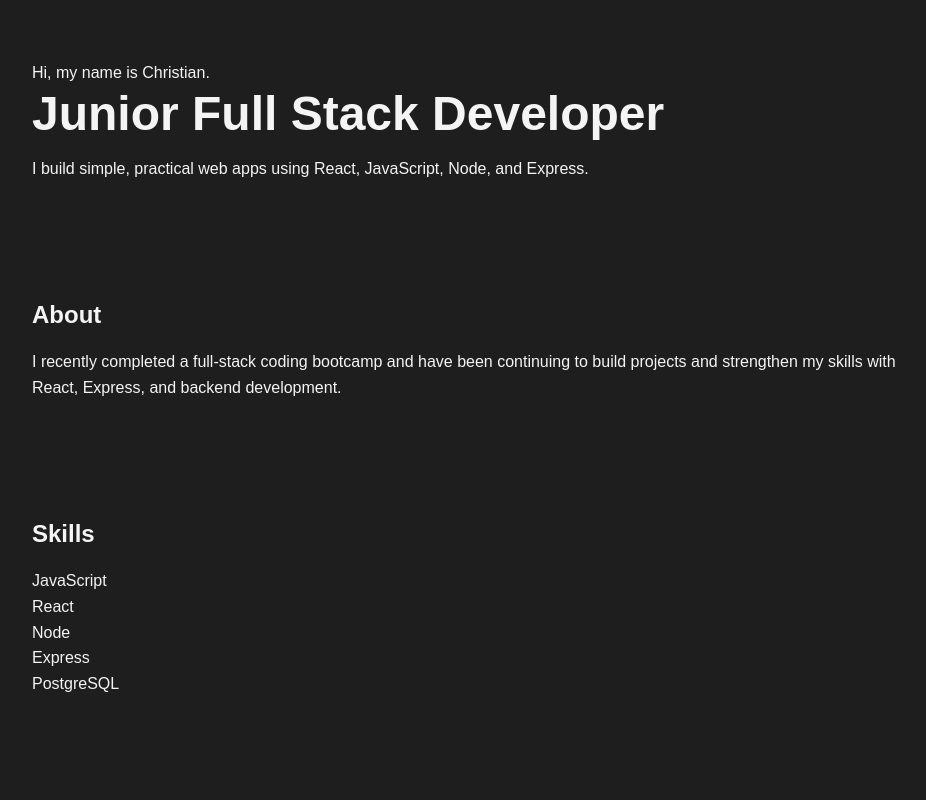
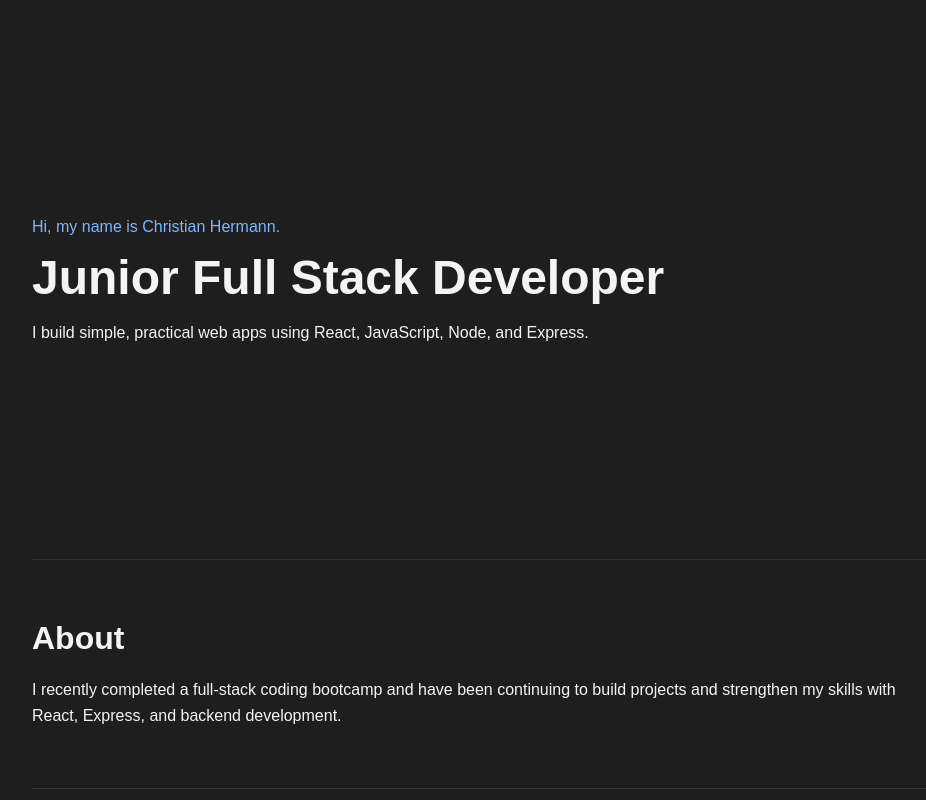
Before and after one commit to Christian-Hermann/portfolio-page, a React (Vite) app: page / in a window 1280 px wide. Shown: the top 800 px of the page, without its empty margins (158-1084 px from the left). Built offline with nearby package versions, Linux system fonts and the light colour scheme.

Commit message:
Improved styling

```diff
--- a/src/App.jsx
+++ b/src/App.jsx
@@ -2,12 +2,12 @@ function App() {
   return (
     <>
       <main>
-        <section>
-          <p>Hi, my name is Christian.</p>
+        <section className="intro">
+          <p className="name">Hi, my name is Christian Hermann.</p>
 
           <h1>Junior Full Stack Developer</h1>
 
-          <p>
+          <p className="description">
             I build simple, practical web apps using React, JavaScript, Node,
             and Express.
           </p>
--- a/src/index.css
+++ b/src/index.css
@@ -37,3 +37,34 @@ h3 {
 p {
   line-height: 1.6;
 }
+
+/* INTRO */
+
+.intro {
+  min-height: 70vh;
+
+  display: flex;
+  flex-direction: column;
+  justify-content: center;
+}
+
+.name {
+  color: #7bb7ff;
+  margin-bottom: 10px;
+}
+
+.description {
+  max-width: 600px;
+}
+
+section {
+  border-bottom: 1px solid #333;
+}
+
+section:last-child {
+  border-bottom: none;
+}
+
+h2 {
+  font-size: 2rem;
+}
```
